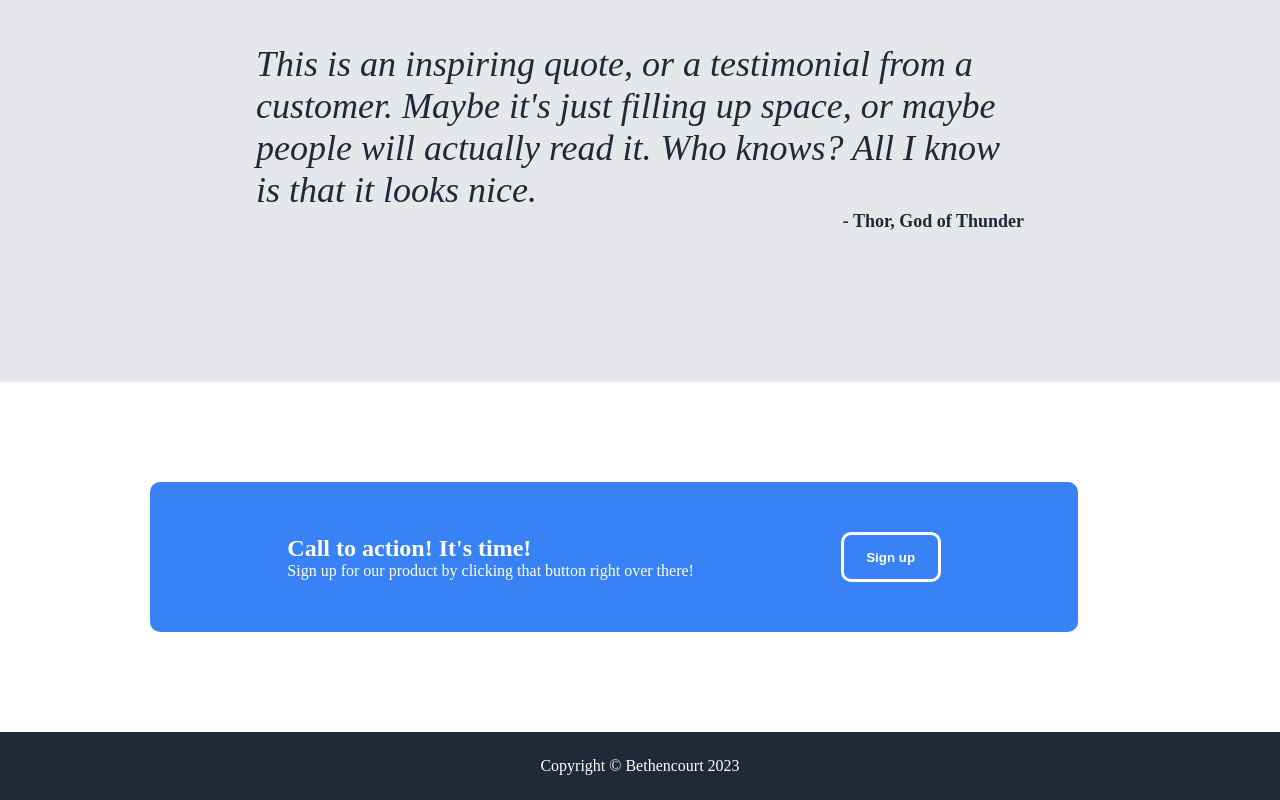
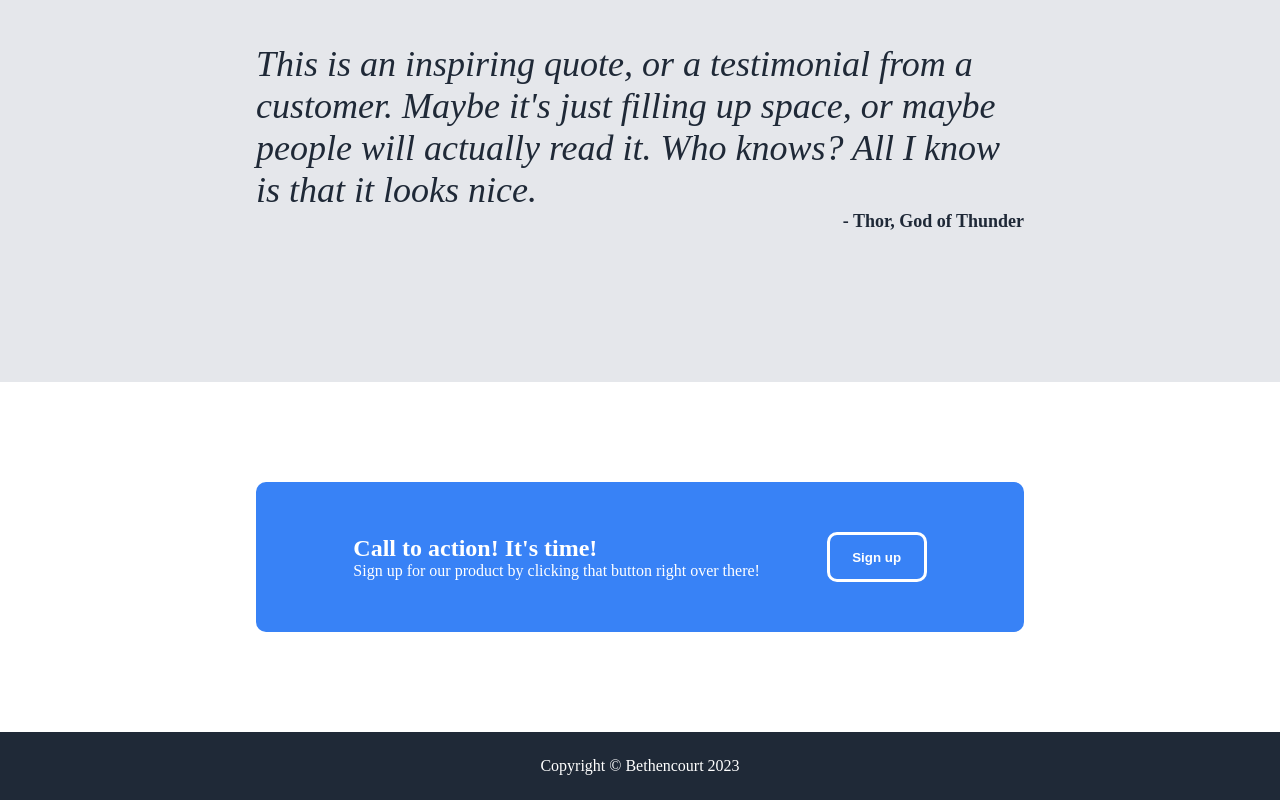
Before and after one commit to dev-encourt/LandingPage, a plain HTML site: page index.html in a window 1280 px wide. Shown: the part 922-1722 px from the top of the page. Drawn offline with Linux system fonts and the light colour scheme.

Commit message:
Fix width of CTA banner

```diff
--- a/styles.css
+++ b/styles.css
@@ -95,7 +95,7 @@ header {
     display: flex;
     flex-direction: column;
     width: 200px;
-    height auto;
+    height: auto;
 }
 
 .blockquote {
@@ -120,11 +120,9 @@ header {
     display: flex;
     justify-content: space-around;
     align-items: center;
-    padding 100px; 7%;
     background-color: #3882f6;
-    width: 800px;
     padding: 50px 5%;
-    margin: 100px 150px;
+    margin: 100px 20%;
     color: white;
     border-radius: 10px;
 }
```
